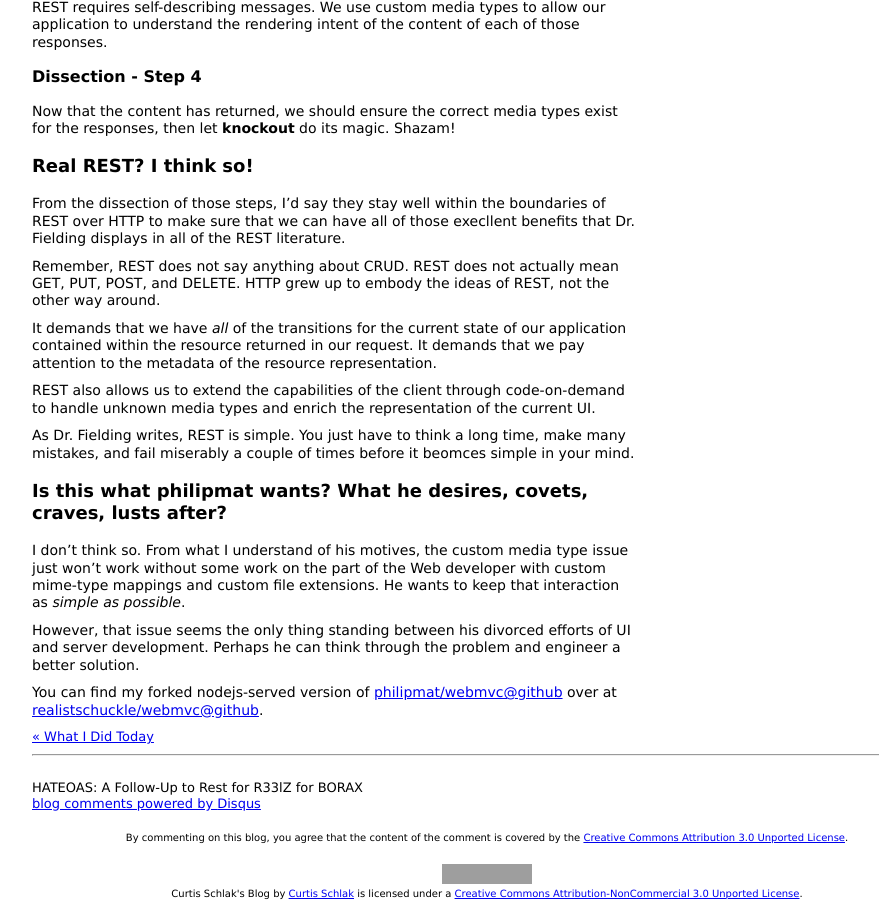
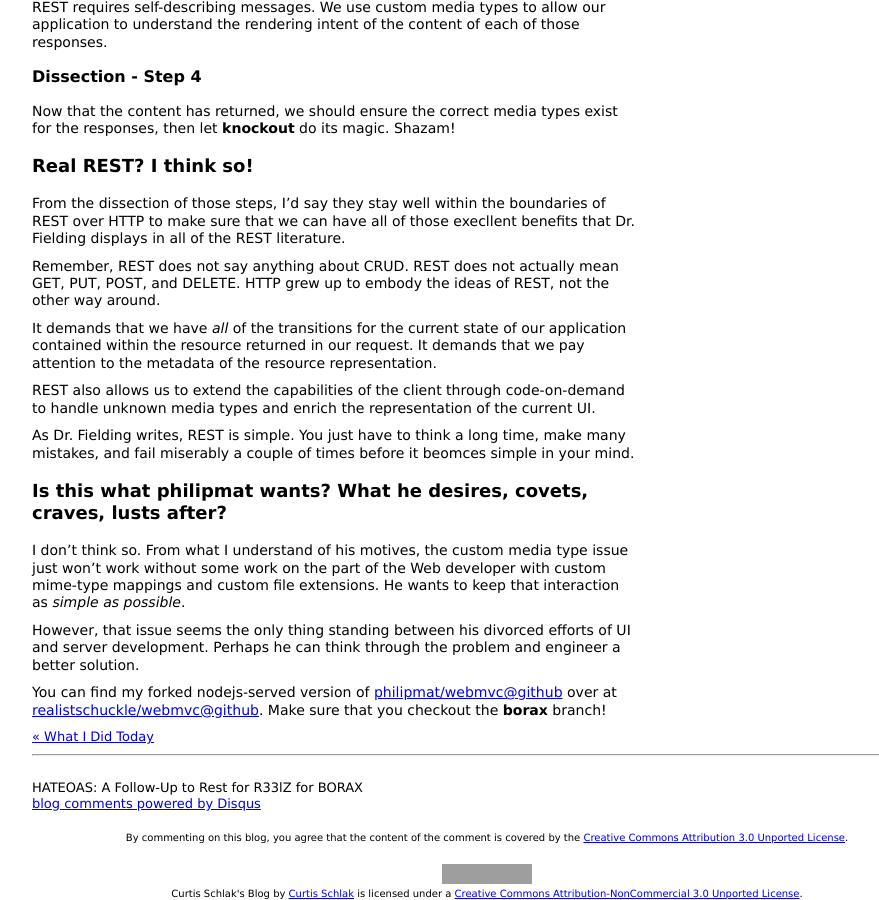
Before and after one commit to roberts-sandbox/test-realist, a Jekyll site: the page built from _posts/2012-01-23-hateoas-a-follow-up-to-rest-for-r33lz.md, in a window 1280 px wide and 900 px high, scrolled down 6923 px. Shown: the whole window, without its empty margins (153-1032 px from the left). Built offline with Jekyll 4.4.1, drawn with Linux system fonts in a browser that asks for light colours; grey boxes are pictures that could not be loaded.

Commit message:
Updated post for link to my webmvc branch.

```diff
--- a/_posts/2012-01-23-hateoas-a-follow-up-to-rest-for-r33lz.md
+++ b/_posts/2012-01-23-hateoas-a-follow-up-to-rest-for-r33lz.md
@@ -502,4 +502,5 @@
 
 You can find my forked nodejs-served version of
 [philipmat/webmvc@github](https://github.com/philipmat/webmvc) over at
-[realistschuckle/webmvc@github](https://github.com/realistschuckle/webmvc).
+[realistschuckle/webmvc@github](https://github.com/realistschuckle/webmvc/tree/borax).
+Make sure that you checkout the **borax** branch!
```
